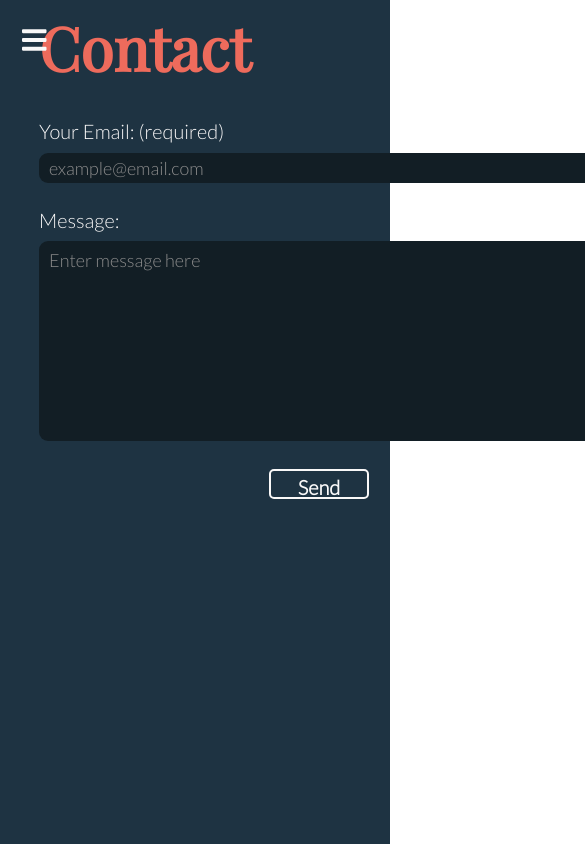
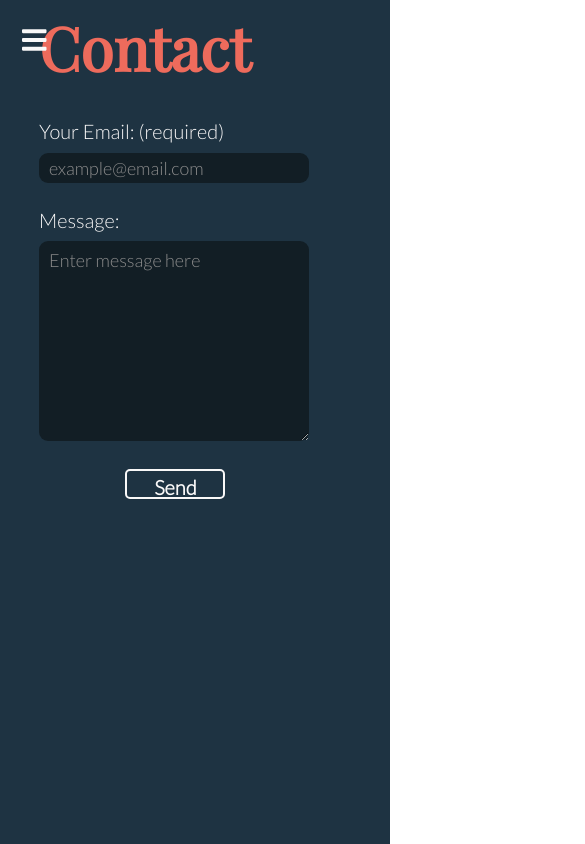
Before and after one commit to Tristanoshier/landing-page-client, a React (Create React App) app: page /Contact in a window 390 px wide. Shown: the top 844 px of the page, 585 px wide, since content can reach past the window. Built offline with nearby package versions, Linux system fonts and the light colour scheme.

Commit message:
size contact form for mobile

```diff
--- a/src/components/Pages/Interests/Projects.jsx
+++ b/src/components/Pages/Interests/Projects.jsx
@@ -42,7 +42,7 @@ export const Projects = (props) => {
     }
 
     return (
-        <div class="projects">
+        <div className="projects">
            {projectMapper()}
            {props.isLoading || projects.length < 3 ? <></> :
                 <button className={props.colorMode('back-to-top-btn', 'back-to-top-btn light')} onClick={() => backToTop()}>Back to top</button>}
--- a/src/css/contact.css
+++ b/src/css/contact.css
@@ -96,3 +96,26 @@
     border: none;
     background-color: var(--blue);
 }
+/* Surface Duo */
+@media(width: 540px) {
+    .contact {
+        width: 400px;
+    }
+}
+
+@media(max-width: 414px) {
+    .contact {
+        width: 270px;
+    }
+
+    .submit-btn {
+        margin-left: 32%;
+    }
+}
+
+/* Galaxy Fold */
+@media(width: 280px) {
+    .contact {
+        width: 200px;
+    }
+}
```
